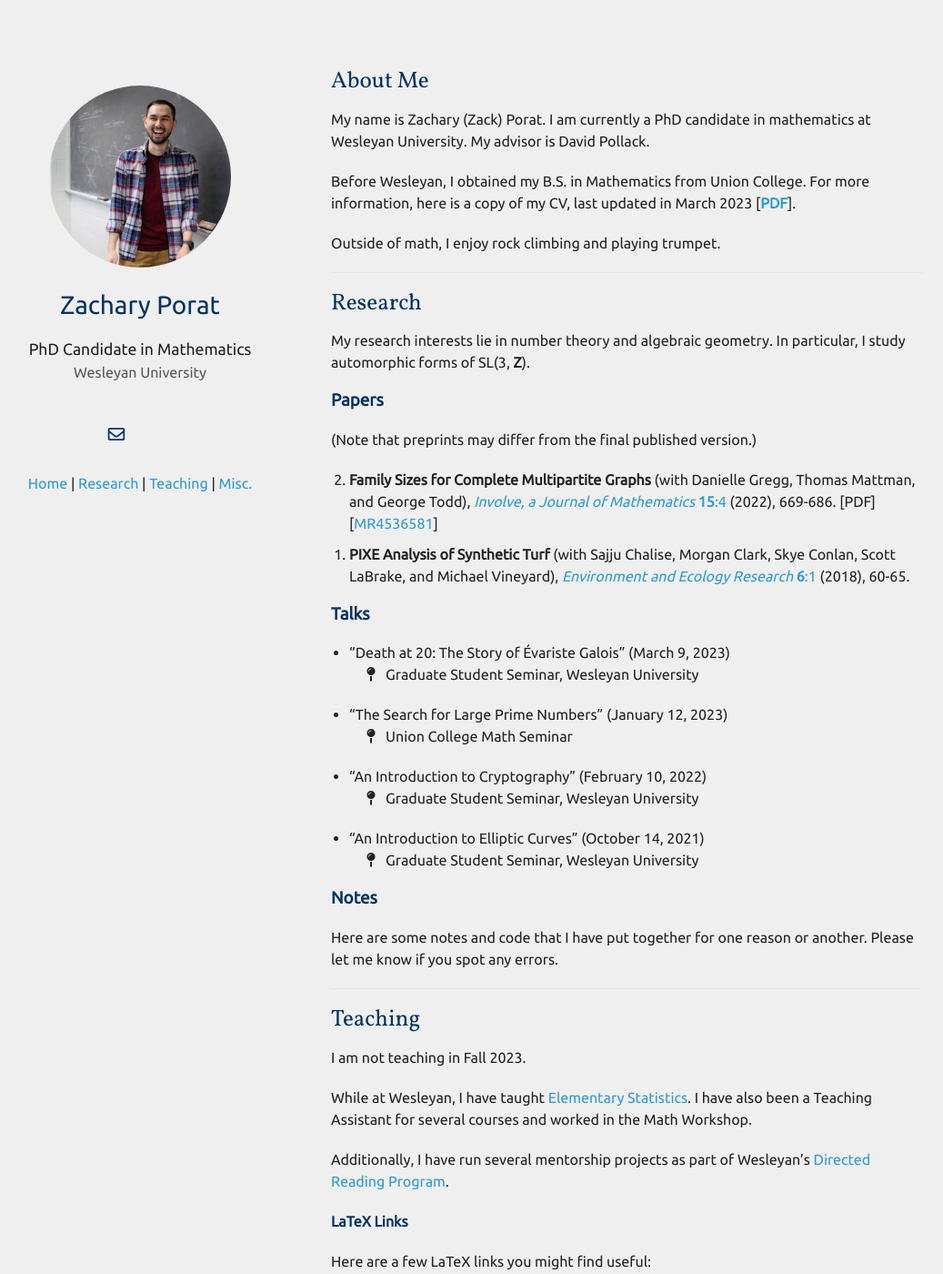
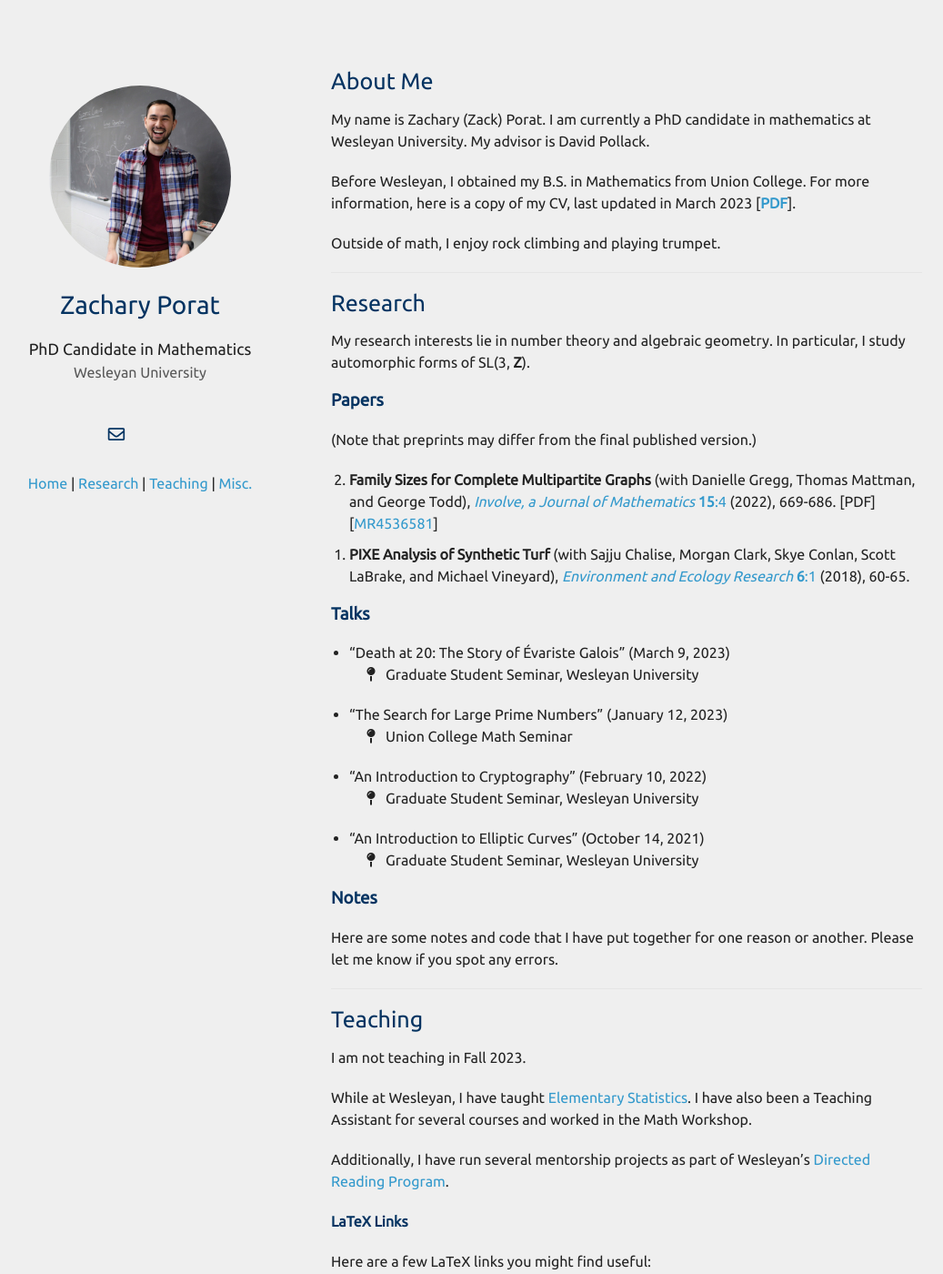
Before and after one commit to zporat/zporat.github.io, a Jekyll site: the page built from index.md, in a window 1280 px wide and 1400 px high. Shown: the whole window at 91% size, without its empty margins (101-1138 px from the left). Built offline with Jekyll 4.4.1, drawn with Linux system fonts in a browser that asks for light colours; nearby versions of some CDN libraries; a style sheet for code colours, icons or effects is not loaded; our own code applies the rules of GitHub Pages for plain Markdown files.

Commit message:
Update font_sans_serif.css

```diff
--- a/assets/css/font_sans_serif.css
+++ b/assets/css/font_sans_serif.css
@@ -9,9 +9,3 @@ body {
     font-weight:400;
     line-height: 1.5;
   }
-
-  h2 {
-    font-family: Vollkorn;
-    font-weight: 700;
-    font-size: 25px;
-  }
```
